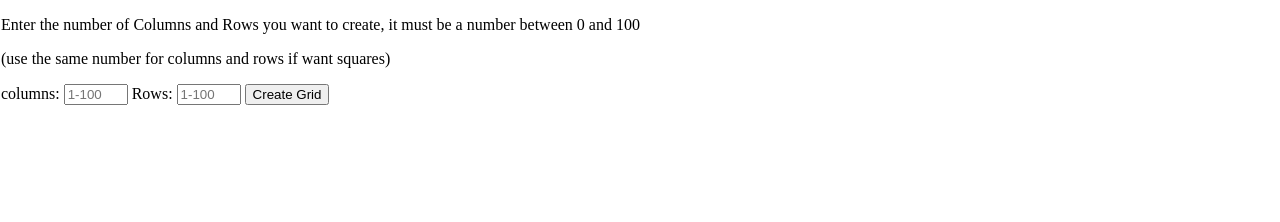
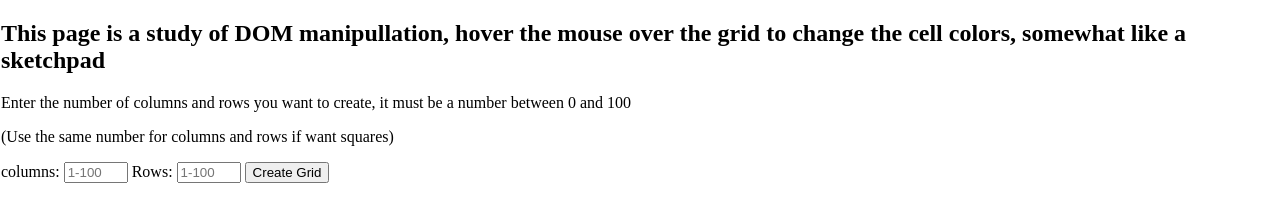
Before and after one commit to Ldiasr18/study-gridProject, a plain HTML site: page index.html in a window 1280 px wide. Drawn offline with Linux system fonts and the light colour scheme.

Commit message:
fixed some misspelling and added a tittle explaning the exercise

```diff
--- a/index.html
+++ b/index.html
@@ -8,8 +8,9 @@
 </head>
 <body>
     <div>
-        <p>Enter the number of Columns and Rows you want to create, it must be a number between 0 and 100</br>
-        <p>(use the same number for columns and rows if want squares)</br></p>
+        <h2>This page is a study of DOM manipullation, hover the mouse over the grid to change the cell colors, somewhat like a sketchpad</h2>
+        <p>Enter the number of columns and rows you want to create, it must be a number between 0 and 100</br>
+        <p>(Use the same number for columns and rows if want squares)</br></p>
         <label for="column">columns:</label>
         <input type="number" id="columnNumber" min ="1" max="100" placeholder="1-100">
         <label for="rows">Rows:</label>
```
